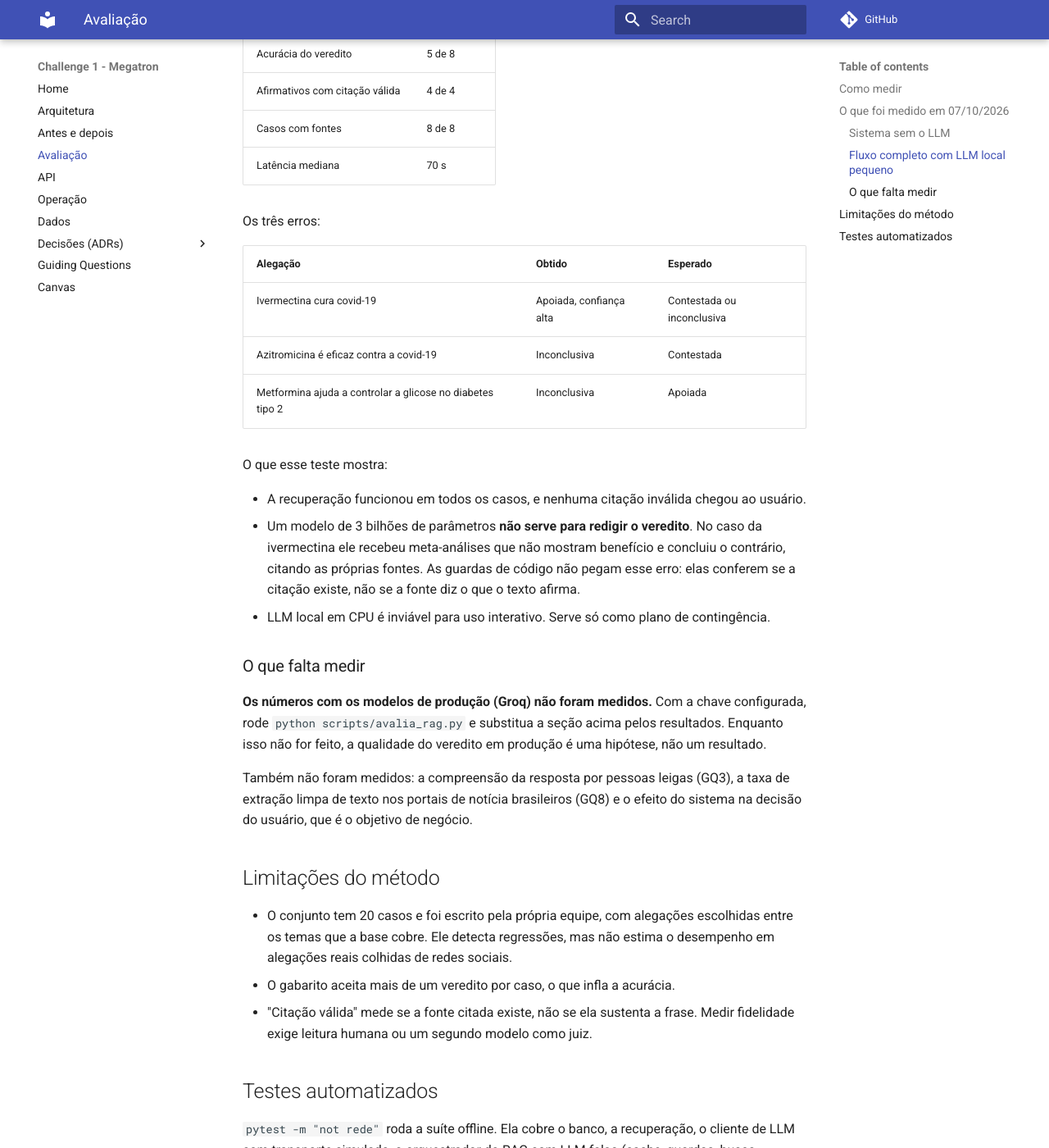
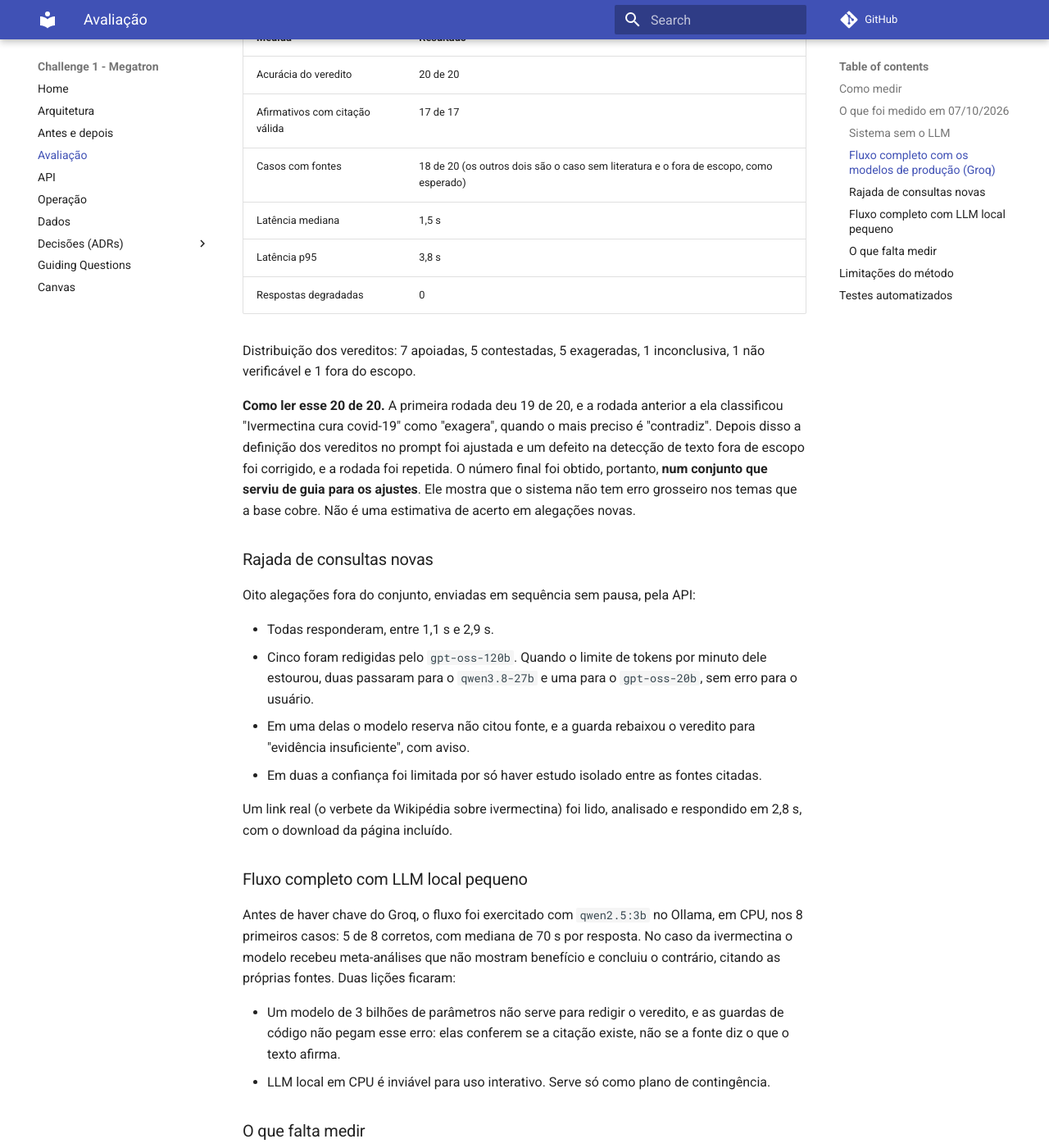
Before and after one commit to unb-Sistemas-de-Machine-learning/challenge_1_megatron, an MkDocs documentation site: the page built from docs/avaliacao.md, in a window 1280 px wide and 1400 px high, scrolled down 1480 px. Shown: the whole window at 82% size. Built offline with MkDocs 1.6.1 and Material for MkDocs 9.7.7, drawn with Linux system fonts in a browser that asks for light colours; comment, search, counter and statistics services are not loaded; some of the changed text lies outside the part shown.

Commit message:
docs: resultados da avaliação com o Groq e limites reais do plano gratuito
20 de 20 no conjunto com gabarito, mediana de 1,5 s, com a ressalva de que o
prompt foi ajustado olhando para o mesmo conjunto. Registra o teste de rajada,
o teste com link real e a revisão do ADR do sinal de estilo.

Co-authored-by: Eduardo Ferreira <almeifaferreira@gmail.com>
Co-authored-by: Ricardo Henrique <ricardohsr1@gmail.com>

```diff
--- a/docs/avaliacao.md
+++ b/docs/avaliacao.md
@@ -43,45 +43,68 @@ A imagem Docker tem 671 MB e o serviço usa cerca de 630 MB de RAM em repouso.
 O tempo que o usuário espera é, portanto, quase todo do provedor de LLM: duas chamadas
 por consulta, uma curta para identificar a alegação e uma em streaming para redigir.
 
-### Fluxo completo com LLM local pequeno
+### Fluxo completo com os modelos de produção (Groq)
 
-Sem chave de provedor disponível no dia, o fluxo foi exercitado com `qwen2.5:3b` no
-Ollama, em CPU, nos 8 primeiros casos do conjunto.
+Os 20 casos, com `openai/gpt-oss-120b` na redação e `openai/gpt-oss-20b` na
+identificação da alegação, `reasoning_effort` baixo, e 12 s de pausa entre casos para
+respeitar o limite de tokens por minuto.
 
 | Medida | Resultado |
 |---|---|
-| Acurácia do veredito | 5 de 8 |
-| Afirmativos com citação válida | 4 de 4 |
-| Casos com fontes | 8 de 8 |
-| Latência mediana | 70 s |
+| Acurácia do veredito | 20 de 20 |
+| Afirmativos com citação válida | 17 de 17 |
+| Casos com fontes | 18 de 20 (os outros dois são o caso sem literatura e o fora de escopo, como esperado) |
+| Latência mediana | 1,5 s |
+| Latência p95 | 3,8 s |
+| Respostas degradadas | 0 |
 
-Os três erros:
+Distribuição dos vereditos: 7 apoiadas, 5 contestadas, 5 exageradas, 1 inconclusiva,
+1 não verificável e 1 fora do escopo.
 
-| Alegação | Obtido | Esperado |
-|---|---|---|
-| Ivermectina cura covid-19 | Apoiada, confiança alta | Contestada ou inconclusiva |
-| Azitromicina é eficaz contra a covid-19 | Inconclusiva | Contestada |
-| Metformina ajuda a controlar a glicose no diabetes tipo 2 | Inconclusiva | Apoiada |
+**Como ler esse 20 de 20.** A primeira rodada deu 19 de 20, e a rodada anterior a ela
+classificou "Ivermectina cura covid-19" como "exagera", quando o mais preciso é
+"contradiz". Depois disso a definição dos vereditos no prompt foi ajustada e um defeito
+na detecção de texto fora de escopo foi corrigido, e a rodada foi repetida. O número
+final foi obtido, portanto, **num conjunto que serviu de guia para os ajustes**. Ele
+mostra que o sistema não tem erro grosseiro nos temas que a base cobre. Não é uma
+estimativa de acerto em alegações novas.
 
-O que esse teste mostra:
+### Rajada de consultas novas
 
-- A recuperação funcionou em todos os casos, e nenhuma citação inválida chegou ao usuário.
-- Um modelo de 3 bilhões de parâmetros **não serve para redigir o veredito**. No caso
-  da ivermectina ele recebeu meta-análises que não mostram benefício e concluiu o
-  contrário, citando as próprias fontes. As guardas de código não pegam esse erro:
-  elas conferem se a citação existe, não se a fonte diz o que o texto afirma.
+Oito alegações fora do conjunto, enviadas em sequência sem pausa, pela API:
+
+- Todas responderam, entre 1,1 s e 2,9 s.
+- Cinco foram redigidas pelo `gpt-oss-120b`. Quando o limite de tokens por minuto dele
+  estourou, duas passaram para o `qwen3.8-27b` e uma para o `gpt-oss-20b`, sem erro
+  para o usuário.
+- Em uma delas o modelo reserva não citou fonte, e a guarda rebaixou o veredito para
+  "evidência insuficiente", com aviso.
+- Em duas a confiança foi limitada por só haver estudo isolado entre as fontes citadas.
+
+Um link real (o verbete da Wikipédia sobre ivermectina) foi lido, analisado e
+respondido em 2,8 s, com o download da página incluído.
+
+### Fluxo completo com LLM local pequeno
+
+Antes de haver chave do Groq, o fluxo foi exercitado com `qwen2.5:3b` no Ollama, em
+CPU, nos 8 primeiros casos: 5 de 8 corretos, com mediana de 70 s por resposta. No caso
+da ivermectina o modelo recebeu meta-análises que não mostram benefício e concluiu o
+contrário, citando as próprias fontes. Duas lições ficaram:
+
+- Um modelo de 3 bilhões de parâmetros não serve para redigir o veredito, e as guardas
+  de código não pegam esse erro: elas conferem se a citação existe, não se a fonte diz
+  o que o texto afirma.
 - LLM local em CPU é inviável para uso interativo. Serve só como plano de contingência.
 
 ### O que falta medir
 
-**Os números com os modelos de produção (Groq) não foram medidos.** Com a chave
-configurada, rode `python scripts/avalia_rag.py` e substitua a seção acima pelos
-resultados. Enquanto isso não for feito, a qualidade do veredito em produção é uma
-hipótese, não um resultado.
-
-Também não foram medidos: a compreensão da resposta por pessoas leigas (GQ3), a taxa de
-extração limpa de texto nos portais de notícia brasileiros (GQ8) e o efeito do sistema
-na decisão do usuário, que é o objetivo de negócio.
+- Acerto em alegações reais colhidas de redes sociais, com gabarito feito por alguém de
+  fora da equipe.
+- Fidelidade: se cada frase da explicação é sustentada pela fonte que ela cita.
+- Qualidade das respostas quando o fallback cai nos modelos menores.
+- Compreensão da resposta por pessoas leigas (GQ3), taxa de extração limpa nos portais
+  de notícia brasileiros (GQ8) e o efeito na decisão do usuário, que é o objetivo de
+  negócio.
 
 ## Limitações do método
 
```
Also changed, not shown: README.md (+6 -6 lines), docs/adr/0004-cliente-openai-compativel-groq.md (+1 -3 lines), docs/adr/0009-bertimbau-sinal-secundario.md (+8 -0 lines), docs/antes-e-depois.md (+8 -7 lines), docs/arquitetura.md (+1 -3 lines), docs/operacao.md (+5 -5 lines), 1 other file.
